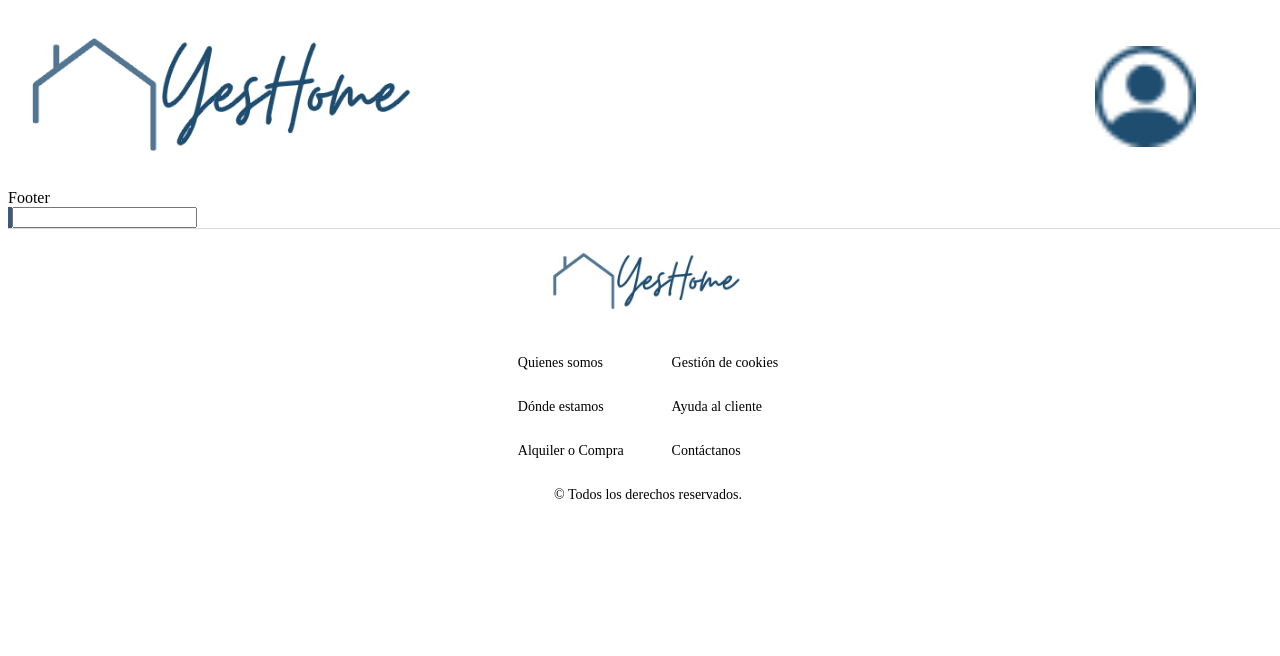
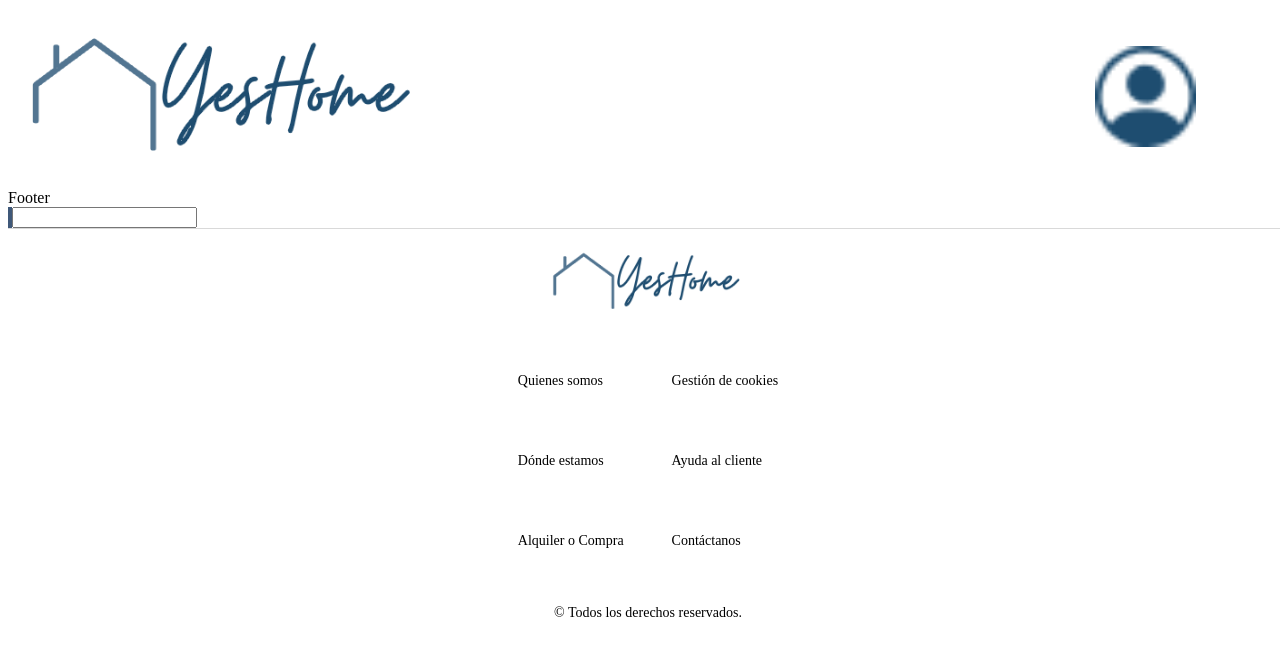
Before and after one commit to JFCTito/yes_home, a React (Vite) app in the folder front-end/: page / in a window 1280 px wide. Shown: the top 656 px of the page. Built offline with nearby package versions, Linux system fonts and the light colour scheme.

Commit message:
padding footer

```diff
--- a/front-end/src/components/4templates/Footer/footer.css
+++ b/front-end/src/components/4templates/Footer/footer.css
@@ -39,9 +39,11 @@
 
 .footerNavLinksUl a{
   text-decoration: none;
+  margin: 2px;
 }
 
 .copyright {
+  margin-top: 10px;
   color: #000;
   text-align: center;
   font-family: Ubuntu;
```
